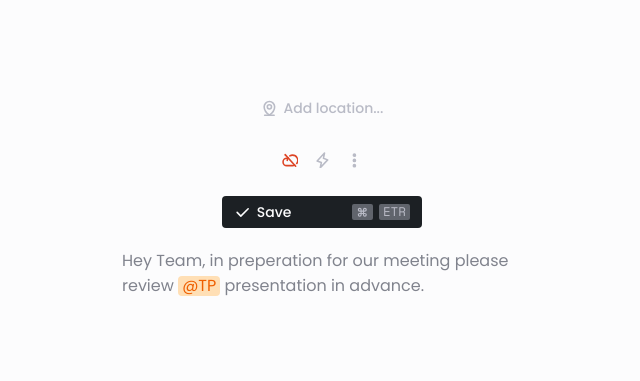
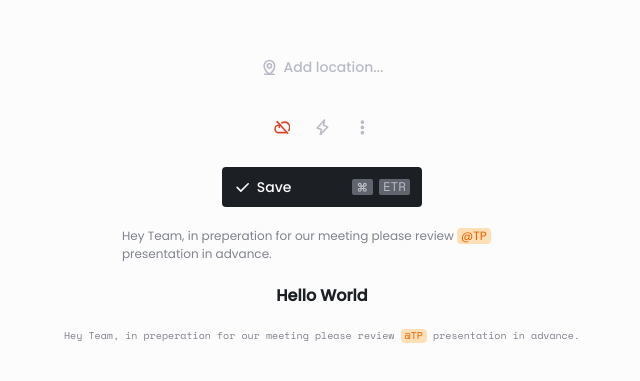
Before and after one commit to didimedina/magical-ds, a Next.js app: page / in a window 1280 px wide. Shown: the part 205-586 px from the top of the page, without its empty margins (318-958 px from the left). Built offline with nearby package versions, Linux system fonts and the light colour scheme.

Commit message:
added theme tokens but they still need to be changed to rem

```diff
--- a/components/_primitives/Button.tsx
+++ b/components/_primitives/Button.tsx
@@ -65,8 +65,9 @@ const BaseLabel = buildComponentWithDataType("Label", "div");
 
 // Here we add the styling to all the components
 
+
 const StyledRoot = styled(BaseRoot, {
-      // Reset
+    // Reset
     all: 'unset',
     alignItems: 'center',
     boxSizing: 'border-box',
@@ -99,6 +100,7 @@ const StyledRoot = styled(BaseRoot, {
       gap: 6, // this might need to change based on size
       alignItems: "center"
     },
+
     '& [data-magical-button-label]':{
         px: 4,
         py: 2,
@@ -345,19 +347,19 @@ const StyledRoot = styled(BaseRoot, {
         },
         size: {
             sm: {
-                fontSize: 14,
+                fontSize: theme.fontSizes.fontSize3,
                 borderRadius: 4,
                 px: 12,
-                height: 32,
+                height: 40,
             },
             md: {
-                fontSize: 16,
+                fontSize: theme.fontSizes.fontSize3,
                 borderRadius: 6,
                 px: 16,
                 height: 40,
             },
             lg: {
-                fontSize: 20,
+                fontSize: theme.fontSizes.fontSize4,
                 borderRadius: 8,
                 px: 20,
                 height: 52,
@@ -394,8 +396,8 @@ const StyledRoot = styled(BaseRoot, {
                 height: "auto", // parent should define buttons height
                 display: "inline-flex",
                 userSelect: 'unset',
-                fontSize: "inherit", // parent should define text size
-                fontWeight: "inherit"
+                fontSize: "unset", // parent should define text size
+                fontWeight: "unset"
             },
         },
         ghost: {
@@ -407,7 +409,8 @@ const StyledRoot = styled(BaseRoot, {
         },
         readOnly: {
             true: {
-                cursor: "not-allowed"
+                cursor: "not-allowed",
+
             }
         },
         iconOnly: {
--- /dev/null
+++ b/components/_primitives/Text.tsx
@@ -0,0 +1,89 @@
+import { styled, theme } from '../../stitches.config';
+
+type ComponentDataTypes = "Text"
+
+function buildComponentWithDataType(dataType: ComponentDataTypes, elementTag: string){
+    const Tag = elementTag
+    const Comp = (props: any) => <Tag {...{[`data-magical-button-${dataType.toLowerCase()}`]: "", ...props}} />;
+    Comp.displayName = `${dataType}`;
+    return Comp;
+}
+
+const BaseText = buildComponentWithDataType("Text", "p")
+
+
+/* -------------------------------------------------------------------------------------------------
+ * Text
+ * -----------------------------------------------------------------------------------------------*/
+
+
+const StyledText = styled(BaseText, {
+
+    // fontSize: "10px",
+    $$currentStyle: "regular",
+    $$currentWeight: "regular",
+    $$currentColor: theme.colors.slate12,
+    fontSize: "$$currentSize",
+    fontFamily: "$$currentFont",
+    fontWeight: "$$currentWeight",
+    fontStyle: "$$currentStyle",
+    color: "$$currentColor",
+
+
+    variants: {
+        size: {
+            xs: {
+                $$currentSize: theme.fontSizes.fontSize1
+            },
+            sm: {
+                $$currentSize: theme.fontSizes.fontSize2
+            },
+            md: {
+                $$currentSize: theme.fontSizes.fontSize3
+            },
+            lg: {
+                $$currentSize: theme.fontSizes.fontSize4
+            },
+            xl: {
+                $$currentSize: theme.fontSizes.fontSize5
+            },
+            ['2xl']: {
+                $$currentSize: theme.fontSizes.fontSize6
+            },
+            ['3xl']: {
+                $$currentSize: theme.fontSizes.fontSize7
+            },
+            ['4xl']: {
+                $$currentSize: theme.fontSizes.fontSize8
+            },
+        },
+        font: {
+            serif: {
+                $$currentFont: theme.fonts.serif
+            },
+            mono: {
+                $$currentFont: theme.fonts.mono
+            },
+        },
+        dim: {
+            true: {
+                $$currentColor: theme.colors.slate10
+            },
+        },
+        italic: {
+            true: {
+                $$currentStyle : "italic"
+            }
+        },
+        bold: {
+            true: {
+                $$currentWeight : "bold"
+            }
+        },
+    },
+
+
+})
+
+const Text = StyledText
+export default Text
--- a/package.json
+++ b/package.json
@@ -10,6 +10,7 @@
   },
   "dependencies": {
     "@radix-ui/colors": "^0.1.8",
+    "@radix-ui/react-primitive": "^0.1.4",
     "lodash.startcase": "^4.4.0",
     "next": "12.1.6",
     "phosphor-react": "^1.4.1",
--- a/pages/_document.tsx
+++ b/pages/_document.tsx
@@ -7,8 +7,7 @@ export default class Document extends NextDocument {
     return (
       <Html lang="en">
         <Head>
-          <link href="https://fonts.googleapis.com/css2?family=Poppins:wght@400;500&display=swap" rel="stylesheet"/>
-          <link href="https://fonts.googleapis.com/css2?family=Poppins:wght@400;900&family=Space+Mono&display=swap" rel="stylesheet"/>
+          <link href="https://fonts.googleapis.com/css2?family=Poppins:wght@400;500&family=Space+Mono:wght@400;700&display=swap" rel="stylesheet"/>
           <style id="stitches" dangerouslySetInnerHTML={{ __html: getCssText() }} />
         </Head>
         <body>
--- a/pages/index.tsx
+++ b/pages/index.tsx
@@ -2,8 +2,9 @@ import type { NextPage } from 'next'
 import Head from 'next/head'
 import Box from '../components/_primitives/Box'
 import * as Button from '../components/_primitives/Button'
-import { css, theme, darkTheme } from '../stitches.config'
+import { css, theme, darkTheme, looselySized, denselySized } from '../stitches.config'
 import { CloudSlash, Command, Check, Lightning, MapPinLine, DotsThreeOutlineVertical } from 'phosphor-react'
+import Text from '../components/_primitives/Text'
 
 const containterStyles = css({
   display: "flex",
@@ -52,6 +53,8 @@ const Home: NextPage = () => {
 
   const isUser = false
   const isError = false
+  // const density = ''
+  const density = denselySized
 
   return (
     <div className={ darkMode ? darkTheme : '' }>
@@ -60,7 +63,7 @@ const Home: NextPage = () => {
         <meta name="description" content="The start of something awesome!" />
         <link rel="icon" href="/favicon.ico" />
       </Head>
-      <Box className={containterStyles()}>
+      <Box className={`${containterStyles()} ${density}`}>
 
         {/* Example 1 */}
 
@@ -82,7 +85,7 @@ const Home: NextPage = () => {
               <Button.Icon><CloudSlash weight='bold'/></Button.Icon>
             </Button.Root>
 
-            <Button.Root iconOnly dim ghost affordance={"secondary"}>
+            <Button.Root iconOnly ghost dim affordance={"secondary"} color={"slate"}>
               <Button.Icon><Lightning weight='bold'/></Button.Icon>
             </Button.Root>
 
@@ -106,9 +109,12 @@ const Home: NextPage = () => {
 
           {/* Example 4 */}
 
-          <Box as={"p"} css={{ width: 400, color: theme.colors.slate10}}>
+          <Box as={"p"} css={{ fontSize: theme.fontSizes.fontSize2, width: 400, color: theme.colors.slate10}}>
             Hey Team, in preperation for our meeting please review <Button.Root inline color={"orange"} affordance={"secondary"}>@TP</Button.Root> presentation in advance.
           </Box>
+
+          <Text bold size={"lg"}>Hello World</Text>
+          <Text dim size={"xs"} font={"mono"}>Hey Team, in preperation for our meeting please review <Button.Root inline color={"orange"} affordance={"secondary"}>@TP</Button.Root> presentation in advance.</Text>
 
 
 
--- a/stitches.config.ts
+++ b/stitches.config.ts
@@ -78,6 +78,61 @@ export const { theme, styled, getCssText, css } = createStitches({
       serif: "'Poppins', sans-serif",
       mono: "'Space Mono', monospace"
     },
+    fontSizes: {
+      fontSize1: "10px",
+      fontSize2: "12px",
+      fontSize3: "14px",
+      fontSize4: "16px",
+      fontSize5: "20px",
+      fontSize6: "28px",
+      fontSize7: "40px",
+      fontSize8: "56px",
+    },
+    sizes: {
+      size1: "6px",
+      size2: "8px",
+      size3: "12px",
+      size4: "16px",
+      size5: "24px",
+      size6: "32px",
+      size7: "48px",
+      size8: "64px",
+      size10: "96px",
+      // relSize1: "10%",
+      // relSize2: "20%",
+      // relSize3: "30%",
+      // relSize4: "40%",
+      // relSize5: "50%",
+      // relSize6: "60%",
+      // relSize7: "70%",
+      // relSize8: "80%",
+      // relSize9: "90%",
+      // relSize10: "100%",
+    },
+    space: {
+      // Scale
+      // 1, 2, 3, 4, 5, 6, 7, 8, 10, 12, 14, 16, 20, 24, 28, 32, 40, 48, 56, 64, 80, 96, 112, 128, 160, 192, 224, 256, 320, 384, 448, 512, 640, 768, 896, 1024, 1280, 1536, 1792, 2048
+      // dense:   1, 2, 3, | 4, 6,  8,  12, 16, 24, 32, 48, 64
+      // regular: 1, 2, 4, | 6, 8,  12, 16, 24, 32, 48, 64, 96
+      // loose:   1, 3, 6, | 8, 12, 16, 24, 32, 48, 56, 80, 112
+      space1: "1px",
+      space2: "2px",
+      space3: "4px",
+      space4: "6px",
+      space5: "8px",
+      space6: "12px",
+      space7: "16px",
+      space8: "24px",
+      space9: "32px",
+      space10: "48px",
+      space11: "64px",
+      space12: "96px",
+    },
+    lineHeights: {
+      lineHeight1: '1',
+      lineHeight2: '1.25',
+      lineHeight3: '1.5',
+    },
     colors: {
       ...tomato,
       ...red,
@@ -115,9 +170,6 @@ export const { theme, styled, getCssText, css } = createStitches({
   }
 });
 
-// TODO: Auto responsive can be just themes
-// applied at the root just like colors
-
 export const darkTheme = createTheme('dark', {
     colors: {
       ...tomatoDark,
@@ -138,3 +190,102 @@ export const darkTheme = createTheme('dark', {
       ...slateDark
     }
 })
+
+export const looselySized = createTheme('loosely-sized', {
+    fontSizes: {
+      fontSize1: "12px",
+      fontSize2: "14px",
+      fontSize3: "16px",
+      fontSize4: "20px",
+      fontSize5: "24px",
+      fontSize6: "32px",
+      fontSize7: "48px",
+      fontSize8: "64px",
+    },
+    space: {
+      // loose:   1, 3, 6, | 8, 12, 16, 24, 32, 48, 56, 80
+      space1: "1px",
+      space2: "3px",
+      space3: "6px",
+      space4: "8px",
+      space5: "12px",
+      space6: "16px",
+      space7: "24px",
+      space8: "32px",
+      space9: "48px",
+      space10: "56px",
+      space11: "80px",
+      space12: "112px",
+    },
+    sizes: {
+      size1: "6px",
+      size2: "8px",
+      size3: "12px",
+      size4: "16px",
+      size5: "24px",
+      size6: "32px",
+      size7: "48px",
+      size8: "56px",
+      size9: "80px",
+      size10: "112px",
+      // relSize1: "10%",
+      // relSize2: "20%",
+      // relSize3: "30%",
+      // relSize4: "40%",
+      // relSize5: "50%",
+      // relSize6: "60%",
+      // relSize7: "70%",
+      // relSize8: "80%",
+      // relSize9: "90%",
+      // relSize10: "100%",
+    },
+})
+
+export const denselySized = createTheme('densely-sized', {
+    fontSizes: {
+      fontSize1: "10px",
+      fontSize2: "12px",
+      fontSize3: "14px",
+      fontSize4: "16px",
+      fontSize5: "20px",
+      fontSize6: "24px",
+      fontSize7: "28px",
+      fontSize8: "32px",
+    },
+    space: {
+      // dense:   1, 2, 3, | 4, 6,  8,  12, 16, 24, 32, 48, 64
+      space1: "1px",
+      space2: "2px",
+      space3: "3px",
+      space4: "4px",
+      space5: "6px",
+      space6: "8px",
+      space7: "12px",
+      space8: "16px",
+      space9: "24px",
+      space10: "32px",
+      space11: "48px",
+      space12: "64px",
+    },
+    sizes: {
+      size1: "4px",
+      size2: "6px",
+      size3: "8px",
+      size4: "12px",
+      size5: "16px",
+      size6: "24px",
+      size7: "32px",
+      size8: "48px",
+      size10: "64px",
+      // relSize1: "10%",
+      // relSize2: "20%",
+      // relSize3: "30%",
+      // relSize4: "40%",
+      // relSize5: "50%",
+      // relSize6: "60%",
+      // relSize7: "70%",
+      // relSize8: "80%",
+      // relSize9: "90%",
+      // relSize10: "100%",
+    }
+})
```
Also changed, not shown: 1 other file (tests, documents, lock files or other folders).
